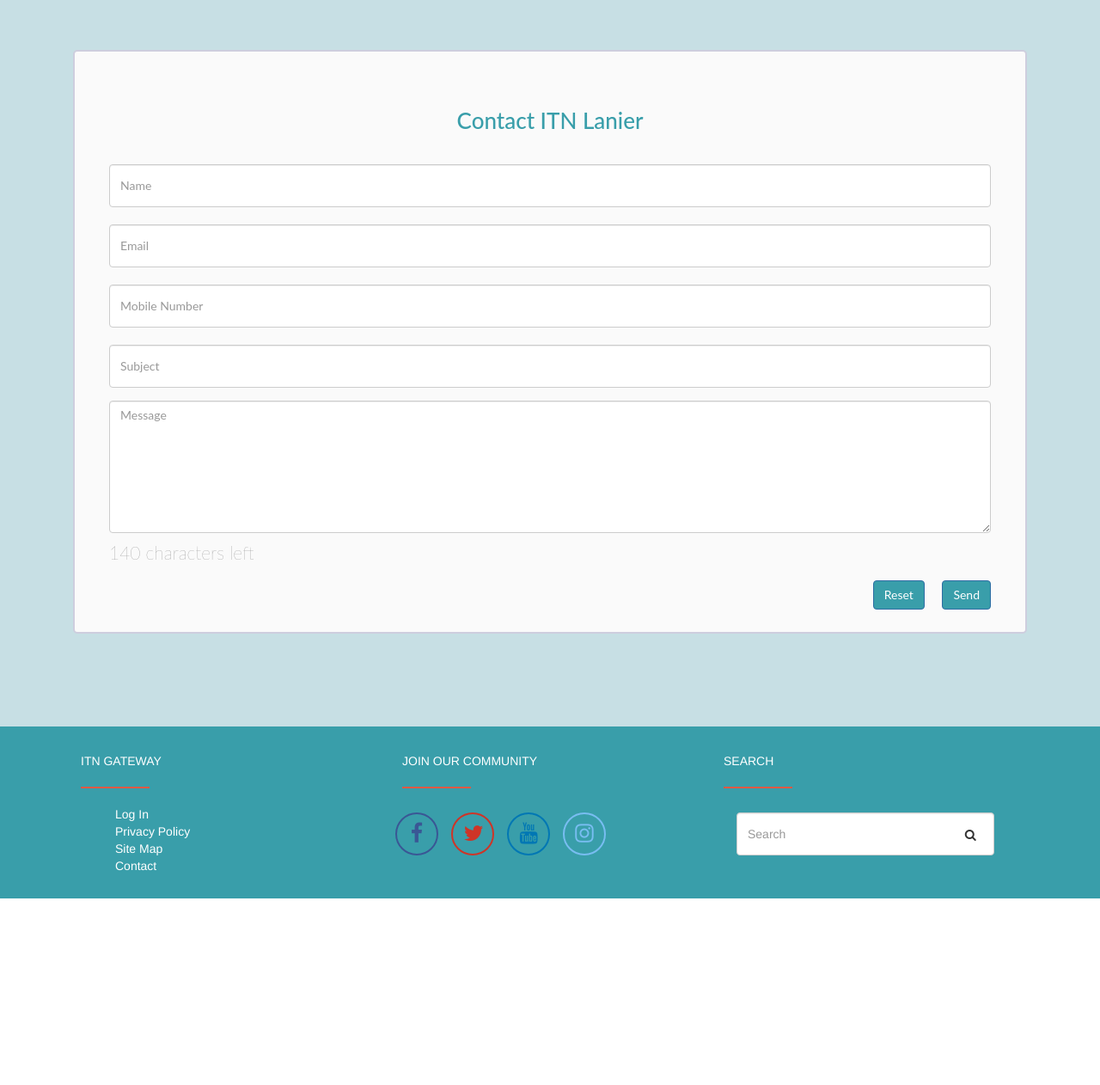
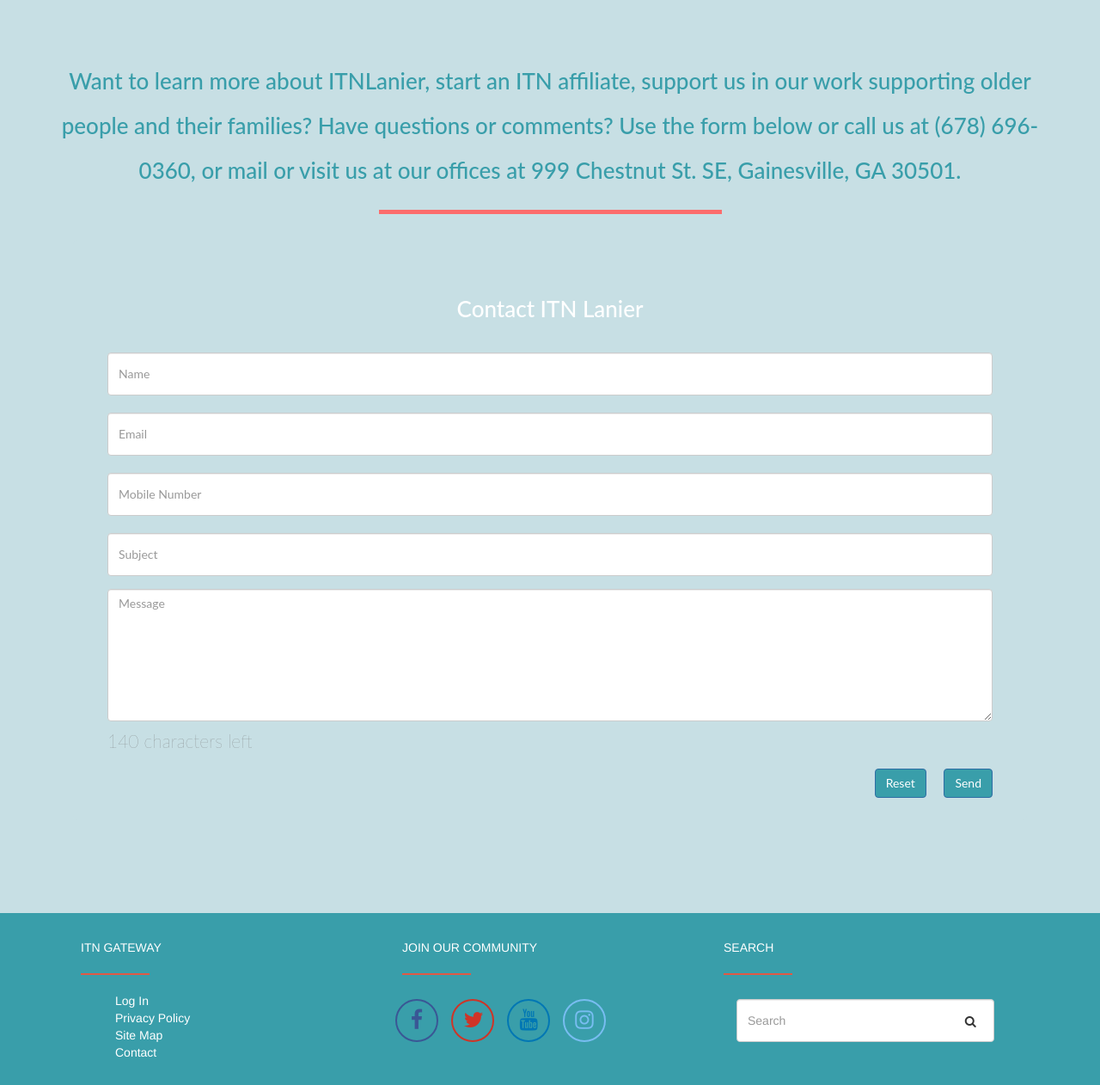
Before and after one commit to samguergen/ITNLanier, a PHP site: page /views/contact.html in a window 1280 px wide. Shown: the part 500-1762 px from the top of the page at 86% size. Before the commit the page ends 1545 px from the top, so only its background shows below. Run offline with PHP 8.4, Linux system fonts and the light colour scheme; some libraries are stand-ins or nearby versions.

Commit message:
contact now like no member form

```diff
--- a/css/index.css
+++ b/css/index.css
@@ -992,20 +992,20 @@ margin-left: -10%;
   margin-top:170px !important;
   margin-left: 5% !important;
 }
-.non-rider h3 {
+.non-riderm h3, .contact h3 {
   text-align: center;
   line-height: 2;
   font-size: 26px;
   color:#399eaa
 }
-.non-rider hr {
+.non-rider hr, .contact hr {
   width:35%;
   border: none;
   height: 5px;
   color: #fc6d6d;
   background-color: #fc6d6d;
 }
-.non-rider input[type="text"] {
+.non-rider input[type="text"], .contact input[type="text"] {
   height: 50px !important;
   margin-top: 20px;
   margin-bottom: 10px;
--- a/views/contact.html
+++ b/views/contact.html
@@ -118,12 +118,14 @@
     <div class="jumbotron section" style="background: #c7dfe4">
 
       <div class="container">
+        <h3>Want to learn more about ITNLanier, start an ITN affiliate, support us in our work supporting older people and their families? Have questions or comments? Use the form below or call us at (678) 696-0360, or mail or visit us at our offices at 999 Chestnut St. SE, Gainesville, GA 30501.</h3>
+        <hr align="center">
         <div class="col-sm-12">
-            <div class="form-area">
+            <div class="form-area" style="background: #c7dfe4;border:none">
                 <!-- <form role="form"> -->
                   <form action="mailto:info@itnlanier.org" method="post" enctype="text/plain">
                 <br style="clear:both">
-                            <h3 style="margin-bottom: 25px; text-align: center;">Contact ITN Lanier</h3>
+                            <h3 style="margin-bottom: 25px; text-align: center;color:white">Contact ITN Lanier</h3>
                     <div class="form-group">
                     <input type="text" class="form-control" id="name" name="name" placeholder="Name" required>
                   </div>
```
Lines whose indentation alone changed are shown as unchanged.
